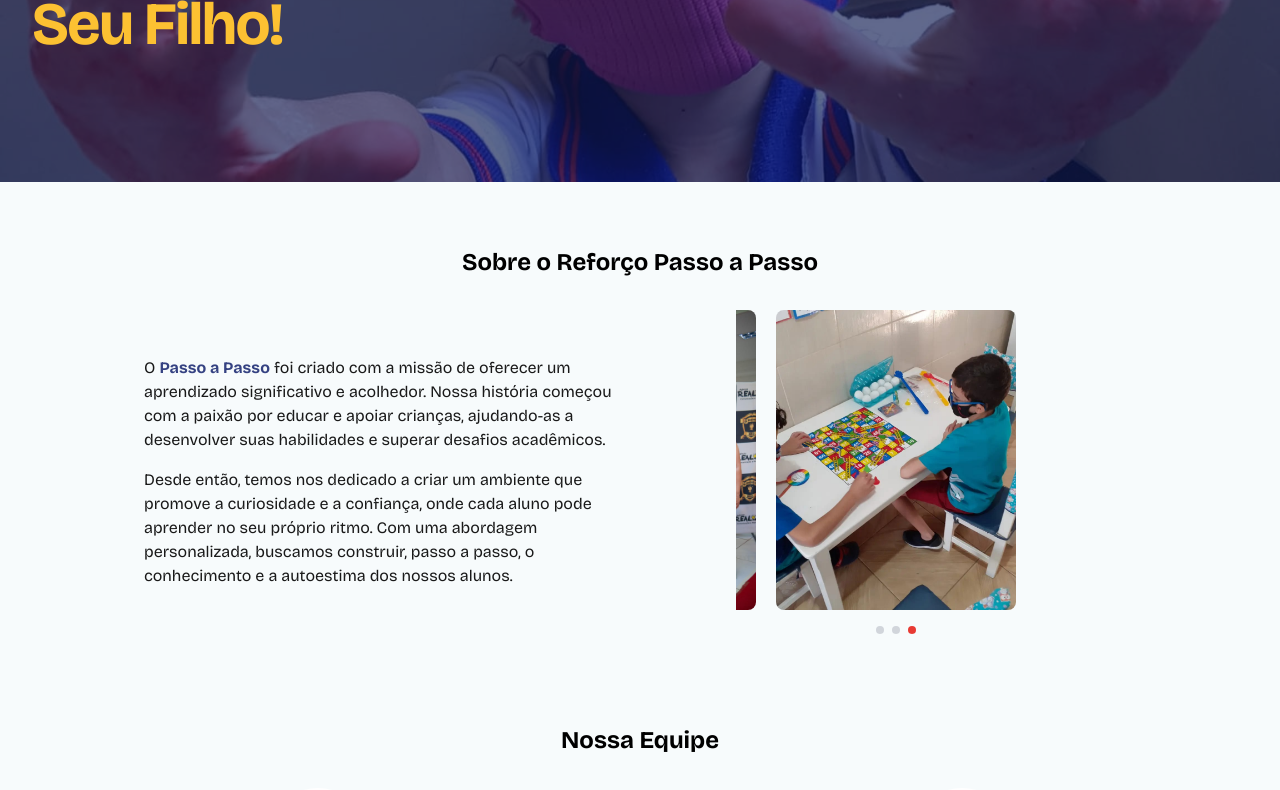
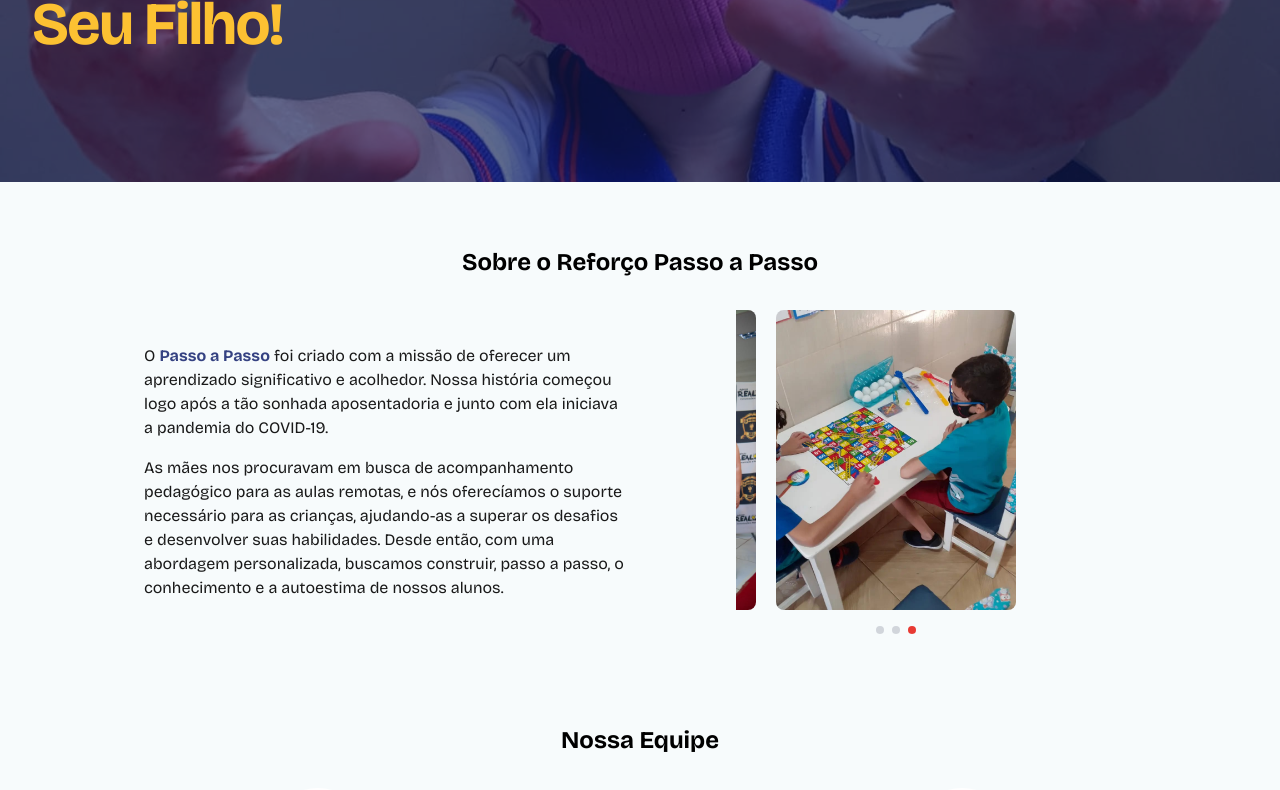
Before and after one commit to mgGabrielly/passo-a-passo-homepage, a React (Vite) app: page / in a window 1280 px wide. Shown: the part 384-1174 px from the top of the page. Built offline with nearby package versions, Linux system fonts and the light colour scheme.

Commit message:
Adjust sobre section

```diff
--- a/src/pages/Homepage.tsx
+++ b/src/pages/Homepage.tsx
@@ -33,12 +33,10 @@ export function Homepage() {
             <div className="space-y-4">
               <p className="text-black_p">
                 O <span className="font-bold text-blue_p">Passo a Passo</span> foi criado com a missão de oferecer um aprendizado
-                significativo e acolhedor. Nossa história começou com a paixão por educar e apoiar crianças, ajudando-as a
-                desenvolver suas habilidades e superar desafios acadêmicos.
+                significativo e acolhedor. Nossa história começou logo após a tão sonhada aposentadoria e junto com ela iniciava a pandemia do COVID-19.
               </p>
               <p className="text-black_p">
-                Desde então, temos nos dedicado a criar um ambiente que promove a curiosidade e a confiança, onde cada aluno pode
-                aprender no seu próprio ritmo. Com uma abordagem personalizada, buscamos construir, passo a passo, o conhecimento e a autoestima dos nossos alunos.
+                As mães nos procuravam em busca de acompanhamento pedagógico para as aulas remotas, e nós oferecíamos o suporte necessário para as crianças, ajudando-as a superar os desafios e desenvolver suas habilidades. Desde então, com uma abordagem personalizada, buscamos construir, passo a passo, o conhecimento e a autoestima de nossos alunos.
               </p>
             </div>
             <div className="flex justify-center space-y-4">
```
